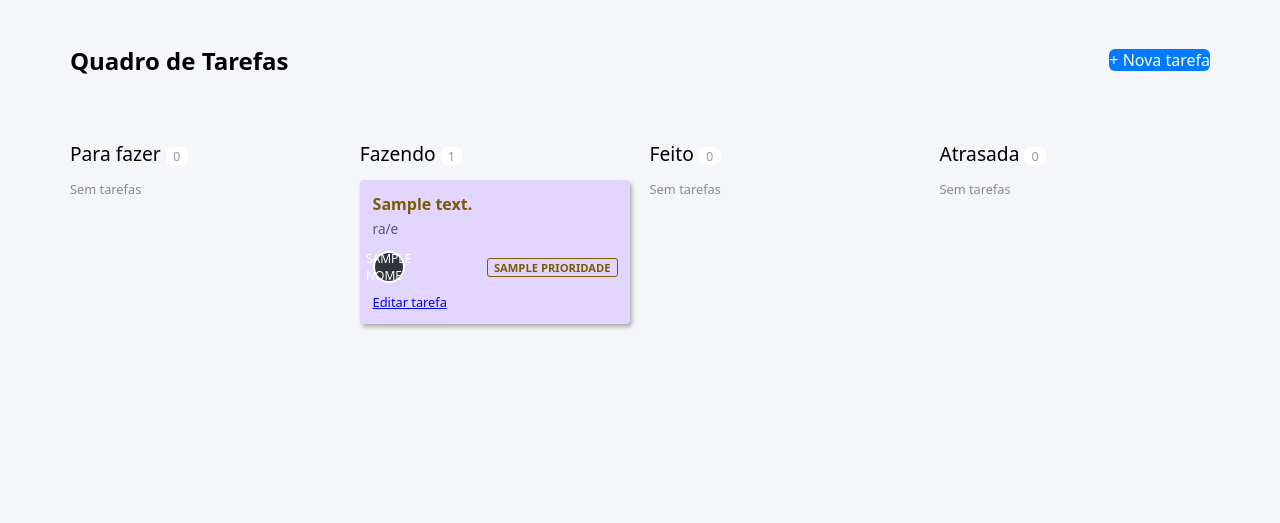
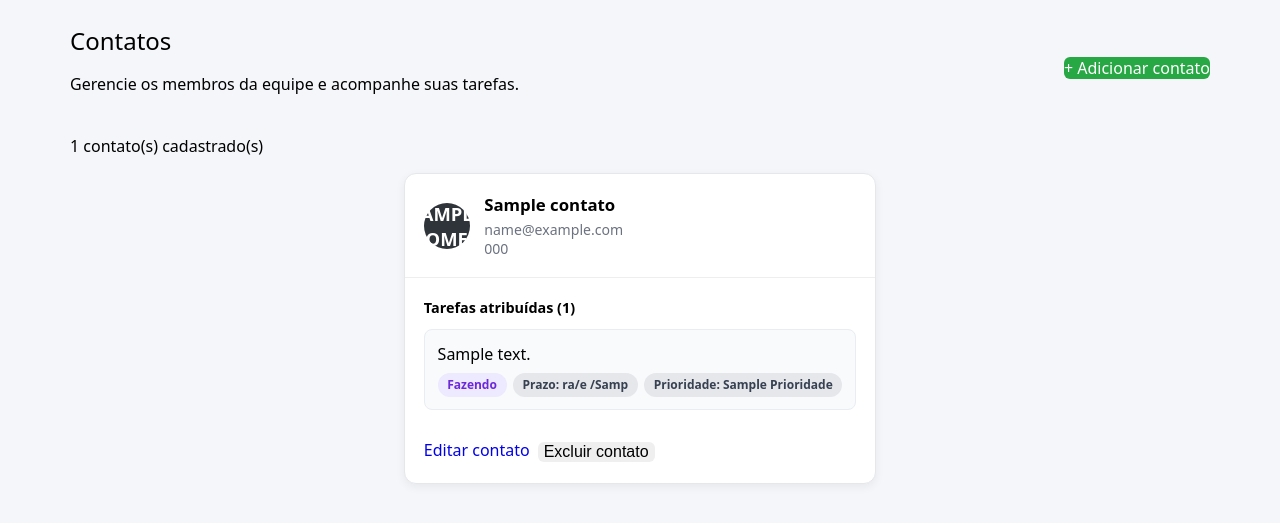
Before and after one commit to abnerdev-07/Atividade-007-Jucimar, a Flask app: template gerenciador_de_tarefas/templates/contatos/lista.html in a window 1280 px wide. Shown: the part 59-582 px from the top of the page. Run offline with Flask 3, Linux system fonts and the light colour scheme; the template is opened without the code that fills it: most values are stand-ins (such as "Sample title", 1, 10 or a date in 2020).

Commit message:
fix: corrigir rotas e formulários de contatos

```diff
--- a/gerenciador_de_tarefas/templates/contatos/lista.html
+++ b/gerenciador_de_tarefas/templates/contatos/lista.html
@@ -2,226 +2,271 @@
 
 {% block content %}
 <style>
-  .kanban {
-    display: grid;
-    grid-template-columns: repeat(4, 1fr);
-    gap: 1.2rem;
-    align-items: start;
-  }
-
-  .coluna h3 {
-    font-size: 1.2rem;
-    font-weight: 400;
-    margin-bottom: .8rem;
-  }
-
-  .coluna .contador {
-    background: #fff;
-    border-radius: 6px;
-    padding: 0 .45rem;
-    font-size: .8rem;
-    color: #999;
-  }
-
-  /* Estilo padrão dos cartões */
-  .card-tarefa {
-    border-radius: 4px;
-    padding: .8rem;
-    margin-bottom: .9rem;
-    box-shadow: 2px 3px 4px rgba(0, 0, 0, .3);
-    min-height: 90px;
-  }
-
-  /* Azul: Para fazer */
-  .card-tarefa.status-fazer {
-    background: #b9deff;
-  }
-
-  /* Lilás: Fazendo */
-  .card-tarefa.status-fazendo {
-    background: #e2d5ff;
-  }
-
-  /* Verde: Feito */
-  .card-tarefa.status-feito {
-    background: #d4ffc4;
-  }
-
-  /* Laranja: Atrasada */
-  .card-tarefa.status-atrasada {
-    background: #ffd592;
-  }
-
-  .card-tarefa h4 {
-    font-size: 1rem;
-    font-weight: 600;
-    margin: 0 0 .3rem 0;
-  }
-
-  .card-tarefa .prazo {
-    font-size: .85rem;
-    color: #557;
-  }
-
-  .card-rodape {
+  .contatos-header {
     display: flex;
     justify-content: space-between;
     align-items: center;
-    margin: .8rem 0 .4rem 0;
+    gap: 1rem;
+    margin-bottom: 1.5rem;
   }
 
-  .avatares {
+  .contatos-header h2 {
+    margin: 0;
+    font-weight: 400;
+  }
+
+  .contato-card {
+    height: 100%;
+    overflow: hidden;
+    background: #fff;
+    border: 1px solid #e5e7eb;
+    border-radius: 12px;
+    box-shadow: 0 3px 10px rgba(0, 0, 0, .06);
+  }
+
+  .contato-topo {
+    padding: 1.2rem;
+    border-bottom: 1px solid #eee;
+  }
+
+  .contato-identidade {
     display: flex;
     align-items: center;
+    gap: .9rem;
   }
 
-  .avatar {
-    width: 28px;
-    height: 28px;
+  .contato-avatar {
+    width: 46px;
+    height: 46px;
+    flex-shrink: 0;
+    display: flex;
+    align-items: center;
+    justify-content: center;
     border-radius: 50%;
     background: #2e343a;
     color: #fff;
-    font-size: .75rem;
-    display: flex;
-    align-items: center;
-    justify-content: center;
-    border: 2px solid #fff;
-    margin-right: -8px;
+    font-size: 1.15rem;
+    font-weight: 600;
   }
 
-  .prioridade {
-    font-size: .7rem;
-    font-weight: 700;
-    padding: 1px 6px;
-    border-radius: 3px;
-    border: 1px solid;
-    text-transform: uppercase;
+  .contato-nome {
+    margin: 0 0 .25rem;
+    font-size: 1.05rem;
+    font-weight: 600;
+    overflow-wrap: anywhere;
   }
 
-  .prioridade.alta {
-    background: #ffb3b3;
-    color: #b33;
-    border-color: #e66;
+  .contato-info {
+    color: #6b7280;
+    font-size: .88rem;
+    overflow-wrap: anywhere;
   }
 
-  .prioridade.media {
-    background: #a8d4ff;
-    color: #2a6db0;
-    border-color: #5aa5ee;
+  .contato-corpo {
+    padding: 1.2rem;
   }
 
-  .prioridade.baixa {
-    background: #d6d6d6;
-    color: #555;
-    border-color: #aaa;
+  .tarefas-titulo {
+    margin-bottom: .8rem;
+    font-size: .9rem;
+    font-weight: 600;
   }
 
-  .editar {
-    font-size: .8rem;
+  .tarefa-item {
+    padding: .8rem;
+    margin-bottom: .6rem;
+    border: 1px solid #e9edf2;
+    border-radius: 8px;
+    background: #f8fafc;
   }
 
-  .vazio {
-    color: #888;
-    font-size: .8rem;
+  .tarefa-descricao {
+    font-weight: 500;
+    overflow-wrap: anywhere;
   }
 
-  /* Ajuste para telas menores */
-  @media (max-width: 992px) {
-    .kanban {
-      grid-template-columns: repeat(2, 1fr);
+  .tarefa-detalhes {
+    display: flex;
+    flex-wrap: wrap;
+    gap: .4rem;
+    margin-top: .5rem;
   }
+
+  .status-chip {
+    display: inline-block;
+    padding: .2rem .6rem;
+    border-radius: 20px;
+    background: #e5e7eb;
+    color: #374151;
+    font-size: .75rem;
+    font-weight: 600;
+  }
+
+  .status-fazer {
+    background: #dbeafe;
+    color: #1d4ed8;
+  }
+
+  .status-fazendo {
+    background: #ede9fe;
+    color: #6d28d9;
+  }
+
+  .status-feito,
+  .status-concluida,
+  .status-concluido {
+    background: #dcfce7;
+    color: #166534;
+  }
+
+  .status-atrasado,
+  .status-atrasada {
+    background: #ffedd5;
+    color: #9a3412;
+  }
+
+  .contato-acoes {
+    display: flex;
+    flex-wrap: wrap;
+    gap: .5rem;
+    padding: 0 1.2rem 1.2rem;
+  }
+
+  .sem-tarefas {
+    padding: .8rem;
+    border: 1px dashed #d1d5db;
+    border-radius: 8px;
+    color: #9ca3af;
+    font-size: .88rem;
+  }
+
+  .estado-vazio {
+    padding: 3rem 1rem;
+    border: 1px dashed #d1d5db;
+    border-radius: 12px;
+    background: #fff;
+    color: #6b7280;
+    text-align: center;
   }
 
   @media (max-width: 576px) {
-    .kanban {
-      grid-template-columns: 1fr;
+    .contatos-header {
+      align-items: flex-start;
+      flex-direction: column;
     }
   }
 </style>
 
-<div class="container mt-4">
+<div class="container mt-4 mb-5">
+  <div class="contatos-header">
+    <div>
+      <h2>Contatos</h2>
+      <p class="text-muted mb-0 mt-2">
+        Gerencie os membros da equipe e acompanhe suas tarefas.
+      </p>
+    </div>
 
-  <div class="d-flex justify-content-between align-items-center mb-4">
-    <h2 class="fw-normal">Quadro de Tarefas</h2>
-
-    <a href="{{ url_for('tarefas.nova_tarefa') }}"
-       class="btn btn-primary">
-      + Nova tarefa
+    <a href="{{ url_for('contatos.novo_contato') }}"
+       class="btn btn-success">
+      + Adicionar contato
     </a>
   </div>
 
-  {% set colunas = [
-    ('fazer', 'Para fazer'),
-    ('fazendo', 'Fazendo'),
-    ('feito', 'Feito'),
-    ('atrasada', 'Atrasada')
-  ] %}
+  <div class="mb-3 text-muted">
+    {{ contatos | length }} contato(s) cadastrado(s)
+  </div>
 
-  <div class="kanban">
+  {% if contatos %}
+    <div class="row g-4">
+      {% for contato in contatos %}
+        <div class="col-12 col-lg-6">
+          <div class="contato-card">
+            <div class="contato-topo">
+              <div class="contato-identidade">
+                <div class="contato-avatar">
+                  {{ contato.nome[0] | upper if contato.nome else '?' }}
+                </div>
 
-    {% for chave, titulo in colunas %}
-      {% set itens = tarefas | selectattr('status', 'equalto', chave) | list %}
+                <div class="flex-grow-1">
+                  <h3 class="contato-nome">{{ contato.nome }}</h3>
 
-      <div class="coluna">
+                  <div class="contato-info">
+                    {{ contato.email or 'E-mail não informado' }}
+                  </div>
 
-        <h3>
-          {{ titulo }}
-          <span class="contador">{{ itens | length }}</span>
-        </h3>
+                  <div class="contato-info">
+                    {{ contato.telefone or 'Telefone não informado' }}
+                  </div>
+                </div>
+              </div>
+            </div>
 
-        {% for tarefa in itens %}
+            <div class="contato-corpo">
+              <div class="tarefas-titulo">
+                Tarefas atribuídas ({{ contato.tarefas | length }})
+              </div>
 
-          <div class="card-tarefa status-{{ tarefa.status }}">
+              {% for tarefa in contato.tarefas %}
+                <div class="tarefa-item">
+                  <div class="tarefa-descricao">
+                    {{ tarefa.descricao }}
+                  </div>
 
-            <h4>{{ tarefa.descricao }}</h4>
+                  <div class="tarefa-detalhes">
+                    <span class="status-chip status-{{ tarefa.status | lower | replace(' ', '-') }}">
+                      {{ tarefa.status | replace('_', ' ') | title }}
+                    </span>
 
-            <div class="prazo">
                     {% if tarefa.prazo %}
-                {{ tarefa.prazo[8:10] }}/{{ tarefa.prazo[5:7] }}
-              {% else %}
-                Sem prazo
+                      <span class="status-chip">
+                        Prazo:
+                        {{ tarefa.prazo[8:10] }}/{{ tarefa.prazo[5:7] }}/{{ tarefa.prazo[0:4] }}
+                      </span>
+                    {% endif %}
+
+                    {% if tarefa.prioridade %}
+                      <span class="status-chip">
+                        Prioridade: {{ tarefa.prioridade | title }}
+                      </span>
                     {% endif %}
                   </div>
-
-            <div class="card-rodape">
-
-              <div class="avatares">
-                {% for c in tarefa.contatos %}
-                  <span class="avatar" title="{{ c.nome }}">
-                    {{ c.nome[0] | upper }}
-                  </span>
+                </div>
               {% else %}
-                  <span class="vazio">Sem responsável</span>
+                <div class="sem-tarefas">
+                  Nenhuma tarefa atribuída a este contato.
+                </div>
               {% endfor %}
             </div>
 
-              <span class="prioridade {{ tarefa.prioridade }}">
-                {{ tarefa.prioridade }}
-              </span>
-
-            </div>
-
-            <a class="editar"
-               href="{{ url_for('tarefas.editar_tarefa', tarefa_id=tarefa.id) }}">
-              Editar tarefa
+            <div class="contato-acoes">
+              <a href="{{ url_for('contatos.editar_contato', id=contato.id) }}"
+                 class="btn btn-sm btn-outline-primary">
+                Editar contato
               </a>
 
+              <form method="POST"
+                    action="{{ url_for('contatos.apagar_contato', id=contato.id) }}"
+                    onsubmit="return confirm('Deseja realmente remover este contato? As associações com suas tarefas serão removidas.');">
+                <button type="submit"
+                        class="btn btn-sm btn-outline-danger">
+                  Excluir contato
+                </button>
+              </form>
             </div>
-
-        {% else %}
-
-          <p class="vazio">Sem tarefas</p>
-
-        {% endfor %}
-
+          </div>
         </div>
       {% endfor %}
+    </div>
+  {% else %}
+    <div class="estado-vazio">
+      <h4>Nenhum contato cadastrado</h4>
+      <p>Adicione um contato para começar a organizar sua equipe.</p>
 
+      <a href="{{ url_for('contatos.novo_contato') }}"
+         class="btn btn-success">
+        Adicionar primeiro contato
+      </a>
     </div>
-
-  {% if not tarefas %}
-    <p class="text-muted mt-4">Nenhuma tarefa cadastrada.</p>
   {% endif %}
-
 </div>
 {% endblock %}
```
Also changed, not shown: gerenciador_de_tarefas/contatos/models.py (+42 -10 lines), gerenciador_de_tarefas/contatos/routes.py (+106 -23 lines), gerenciador_de_tarefas/templates/contatos/formulario_contato.html (added, +134 -0 lines). Lines whose indentation alone changed are shown as unchanged.
